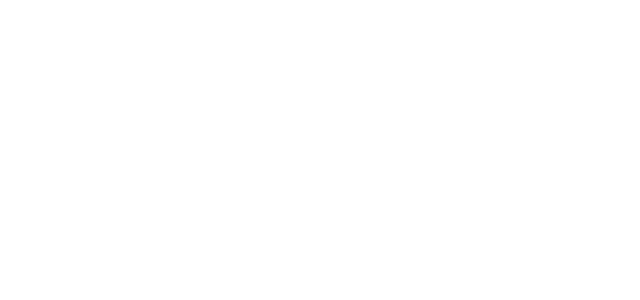
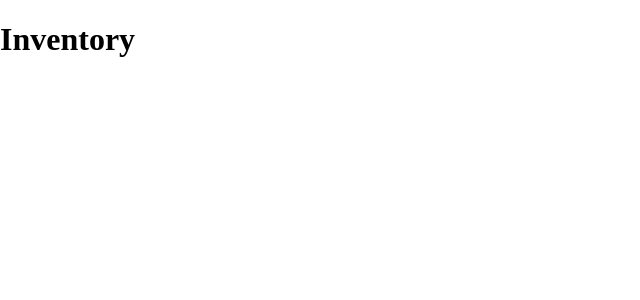
Before and after one commit to rafix923/case-shopper, a React (Create React App) app in the folder frontend/: page /inventory in a window 1280 px wide. Before the commit this address had no page. Shown: the top 300 px of the page, without its empty margins (0-640 px from the left). Built offline with nearby package versions, Linux system fonts and the light colour scheme; a web font is replaced by a local one.

Commit message:
feat: Adiciona a página inventory para mostrar o estoque e cria rota.
Foi adicionado lógica para que o botão de ver estoque só apareça após escolher um produto da lista.

```diff
--- a/frontend/src/components/Form/index.js
+++ b/frontend/src/components/Form/index.js
@@ -3,7 +3,7 @@ import axios from "axios";
 import { useRequestData } from "../../hooks/useRequestData";
 import { useForm } from "../../hooks/useForm";
 import { useNavigate } from "react-router-dom";
-import { goToEndPage } from "../../routes/Coordinator";
+import { goToEndPage, goToInventoryPage } from "../../routes/Coordinator";
 import { BASE_URL } from "../../constants/url/baseUrl";
 import {
   BoxClient,
@@ -206,7 +206,6 @@ function Form({ productList, setProductList }) {
               {selectProduct &&
                 parseFloat(selectProduct.price * form.qty).toFixed(2)}
             </p>
-
             {selectProduct &&
               !visibleButtonProduct &&
               selectProduct.qty_stock >= form.qty && (
@@ -217,6 +216,18 @@ function Form({ productList, setProductList }) {
                   }}
                 >
                   Adicionar produto
+                </button>
+              )}
+            {selectProduct &&
+              !visibleButtonProduct &&
+              selectProduct.qty_stock >= form.qty && (
+                <button
+                  type="button"
+                  onClick={() => {
+                    goToInventoryPage(navigate);
+                  }}
+                >
+                  Ver estoque
                 </button>
               )}
             {selectProduct && selectProduct.qty_stock < form.qty && (
--- /dev/null
+++ b/frontend/src/pages/InventoryPage/inventory.js
@@ -0,0 +1,9 @@
+import React from "react";
+
+function InventoryPage() {
+  return <div>
+    <h1>Inventory</h1>
+  </div>;
+}
+
+export default InventoryPage;
--- a/frontend/src/routes/Coordinator.js
+++ b/frontend/src/routes/Coordinator.js
@@ -9,3 +9,7 @@ export const goToEndPage = (navigate) => {
 export const goToReturnPage = (navigate) => {
   navigate("-1");
 };
+
+export const goToInventoryPage = (navigate) => {
+  navigate("inventory");
+};
--- a/frontend/src/routes/Router.js
+++ b/frontend/src/routes/Router.js
@@ -1,6 +1,7 @@
 import { BrowserRouter, Route, Routes } from "react-router-dom";
 import Home from "../pages/Home";
 import Farewell from "../pages/Farewell";
+import InventoryPage from "../pages/InventoryPage/inventory";
 
 function Router() {
   return (
@@ -8,6 +9,7 @@ function Router() {
       <Routes>
         <Route path="/" element={<Home />} />
         <Route path="end-page" element={<Farewell />} />
+        <Route path="inventory" element={<InventoryPage />} />
       </Routes>
     </BrowserRouter>
   );
```
